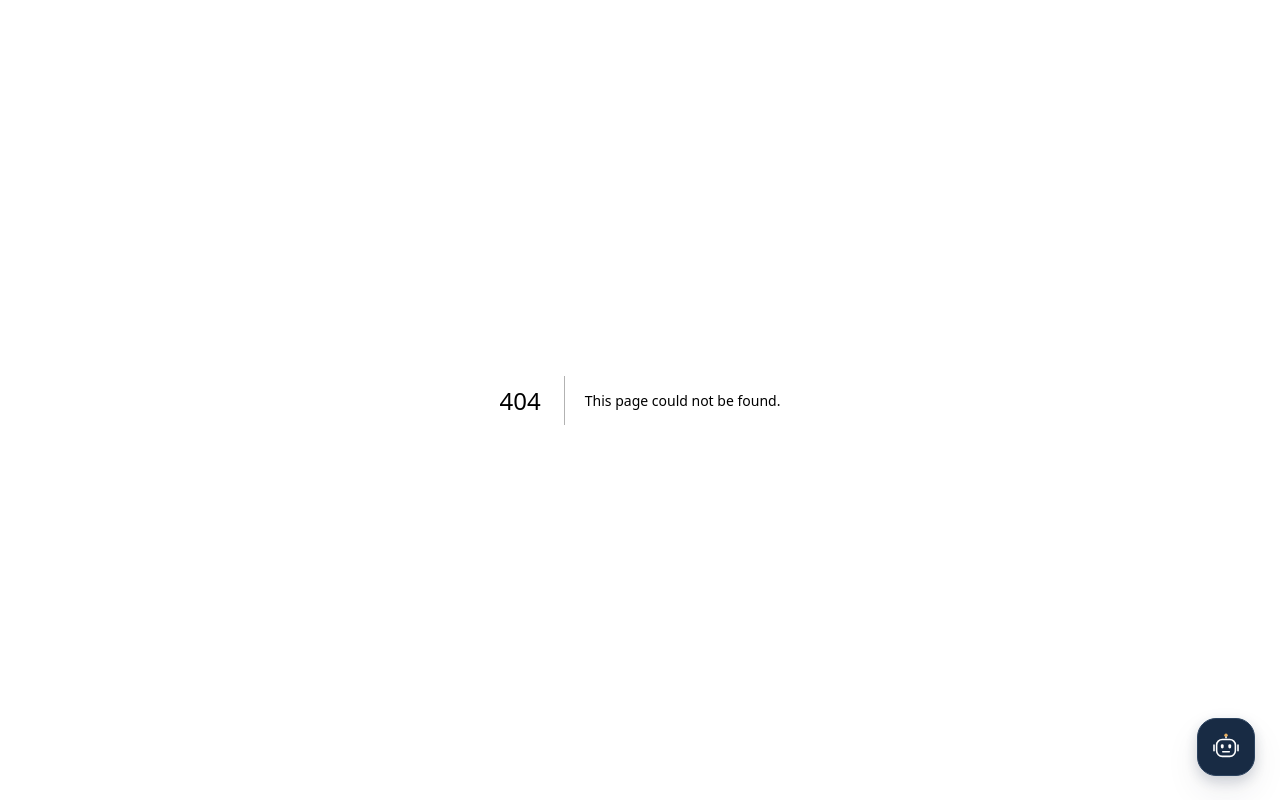
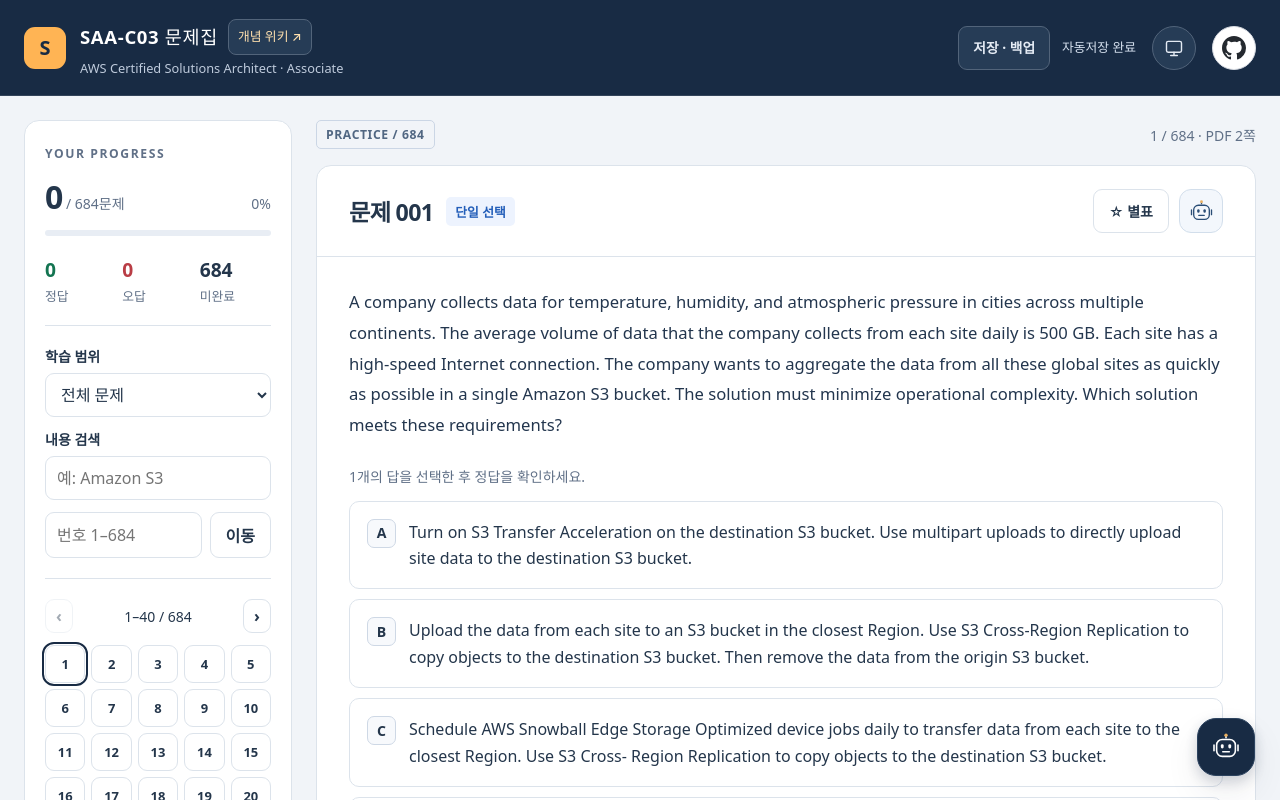
Before and after one commit to sa04108/saa-c03, a Next.js app: page /dumps/1 in a window 1280 px wide. Before the commit this address had no page. Shown: the top 800 px of the page. Built offline with nearby package versions, Linux system fonts and the light colour scheme.

Commit message:
Add static routes for individual practice questions

```diff
--- /dev/null
+++ b/src/app/dumps/[questionId]/page.jsx
@@ -0,0 +1,23 @@
+import { notFound } from "next/navigation";
+import bank from "@/data/questions.json";
+import { dumpsQuestionTitle } from "@/lib/study/paths";
+
+const questions = new Map(bank.questions.map((question) => [String(question.id), question]));
+export const dynamicParams = false;
+
+export function generateStaticParams() {
+  return bank.questions.map(({ id }) => ({ questionId: String(id) }));
+}
+
+export async function generateMetadata({ params }) {
+  const question = questions.get((await params).questionId);
+  return question ? {
+    title: dumpsQuestionTitle(question.id),
+    description: question.stem.replace(/\[\[img\d+\]\]/g, "").replace(/\s+/g, " ").trim().slice(0, 160),
+  } : {};
+}
+
+export default async function Page({ params }) {
+  if (!questions.has((await params).questionId)) notFound();
+  return null;
+}
--- /dev/null
+++ b/src/app/dumps/layout.jsx
@@ -0,0 +1,5 @@
+import { DumpsSite } from "@/components/study/dumps-site";
+
+export default function Layout({ children }) {
+  return <><DumpsSite />{children}</>;
+}
--- a/src/app/dumps/page.jsx
+++ b/src/app/dumps/page.jsx
@@ -1,8 +1,7 @@
-import { DumpsPage } from "@/components/study/dumps-page";
 export const metadata = {
   title: "SAA-C03 문제집",
   description: "684문제의 답안과 해설을 확인하고 풀이 기록을 저장하세요.",
 };
 export default function Page() {
-  return <DumpsPage />;
+  return null;
 }
--- a/src/components/study/dumps-page.jsx
+++ b/src/components/study/dumps-page.jsx
@@ -9,7 +9,7 @@
 import bank from "@/data/questions.json";
 import notes from "@/data/explanations.json";
 
-export function DumpsPage({ embedded = null }) {
+export function DumpsPage({ embedded = null, route = null }) {
   const { initialized, service, offline } = useAccount();
   const [view, setView] = useState(null),
     [actions, setActions] = useState(null),
@@ -18,7 +18,8 @@
   const dialog = useRef(null),
     main = useRef(null),
     toastTimer = useRef(null),
-    focusQuestion = useRef(false);
+    focusQuestion = useRef(false),
+    pendingRoute = useRef(null);
   const notify = useCallback((message) => {
     setToast(message);
     clearTimeout(toastTimer.current);
@@ -48,6 +49,20 @@
       ?.focus({ preventScroll: true });
   }, [view?.state.current]);
   useEffect(() => {
+    if (!route || !actions || view?.loading) return;
+    pendingRoute.current = route.questionId;
+    if (!route.questionId) return;
+    const current = actions.snapshot();
+    if (current.q?.id === route.questionId) return;
+    // A direct URL or browser Back/Forward takes priority over saved position.
+    // Keep the current filter when it already contains the requested question.
+    focusQuestion.current = true;
+    setExpanded(false);
+    current.ids.includes(route.questionId)
+      ? actions.go(route.questionId)
+      : actions.jump(route.questionId);
+  }, [actions, view?.loading, route?.questionId]);
+  useEffect(() => {
     if (!actions || view?.loading) return;
     let frame;
     const jumpToSource = () => {
@@ -55,9 +70,11 @@
       const id = match && Number(match[1]);
       if (!bank.questions.some((question) => question.id === id)) return;
       const alreadyCurrent = actions.snapshot().state.current === id;
+      pendingRoute.current = route ? id : null;
       focusQuestion.current = !alreadyCurrent;
       setExpanded(false);
       actions.jump(id);
+      route?.open(id, { replace: true });
       cancelAnimationFrame(frame);
       if (alreadyCurrent) frame = requestAnimationFrame(() => {
         main.current.scrollIntoView({ behavior: "auto", block: "start" });
@@ -70,7 +87,13 @@
       cancelAnimationFrame(frame);
       window.removeEventListener("hashchange", jumpToSource);
     };
-  }, [actions, view?.loading]);
+  }, [actions, view?.loading, route?.open]);
+  useEffect(() => {
+    if (!route || !view?.q || view.loading) return;
+    if (pendingRoute.current && pendingRoute.current !== view.q.id) return;
+    pendingRoute.current = null;
+    route.open(view.q.id, { replace: !route.questionId });
+  }, [route, view?.q?.id, view?.loading]);
   function go(id, jump = false) {
     if (!actions) return;
     focusQuestion.current = true;
--- /dev/null
+++ b/src/components/study/dumps-site.jsx
@@ -0,0 +1,27 @@
+"use client";
+import { useEffect, useMemo } from "react";
+import { usePathname } from "next/navigation";
+import { DumpsPage } from "./dumps-page";
+import { dumpsQuestionId, dumpsQuestionPath, dumpsQuestionTitle } from "@/lib/study/paths";
+
+function openQuestion(id, { replace = false } = {}) {
+  const path = dumpsQuestionPath(id);
+  if (location.pathname === path && (!location.hash || !replace)) return;
+  // The question bank is already loaded. Next.js synchronizes usePathname
+  // with native history without reloading the study session for each question.
+  history[replace ? "replaceState" : "pushState"](null, "", path);
+}
+
+export function DumpsSite() {
+  const pathname = usePathname();
+  const route = useMemo(() => ({
+    questionId: dumpsQuestionId(pathname),
+    open: openQuestion,
+  }), [pathname]);
+  useEffect(() => {
+    document.title = route.questionId
+      ? dumpsQuestionTitle(route.questionId)
+      : "SAA-C03 문제집";
+  }, [route.questionId]);
+  return <DumpsPage route={route} />;
+}
--- a/src/lib/study/assistant-context.js
+++ b/src/lib/study/assistant-context.js
@@ -1,3 +1,5 @@
+import { dumpsQuestionPath } from "./paths";
+
 function textOf(element) {
   if (!element) return "";
   const clone = element.cloneNode(true);
@@ -77,7 +79,7 @@
 
 export function contextSourceHref(context) {
   const dumps = /^dumps:([1-9]\d*)$/.exec(context.id);
-  if (dumps) return `/dumps/#question-${dumps[1]}`;
+  if (dumps) return `${dumpsQuestionPath(dumps[1])}#question-title`;
   const quiz = /^quiz:Q(\d{3})$/.exec(context.id);
   if (quiz) return `/concepts/quiz/q${quiz[1]}/#question-Q${quiz[1]}`;
   const concept = /^concept:\/terms\/([a-z0-9-]+)\.html$/.exec(context.id);
--- /dev/null
+++ b/src/lib/study/paths.js
@@ -0,0 +1,12 @@
+export function dumpsQuestionPath(id) {
+  return `/dumps/${id}/`;
+}
+
+export function dumpsQuestionId(pathname) {
+  const match = /^\/dumps\/([1-9]\d*)\/$/.exec(pathname);
+  return match ? Number(match[1]) : null;
+}
+
+export function dumpsQuestionTitle(id) {
+  return `문제 ${id} · SAA-C03 문제집`;
+}
```
